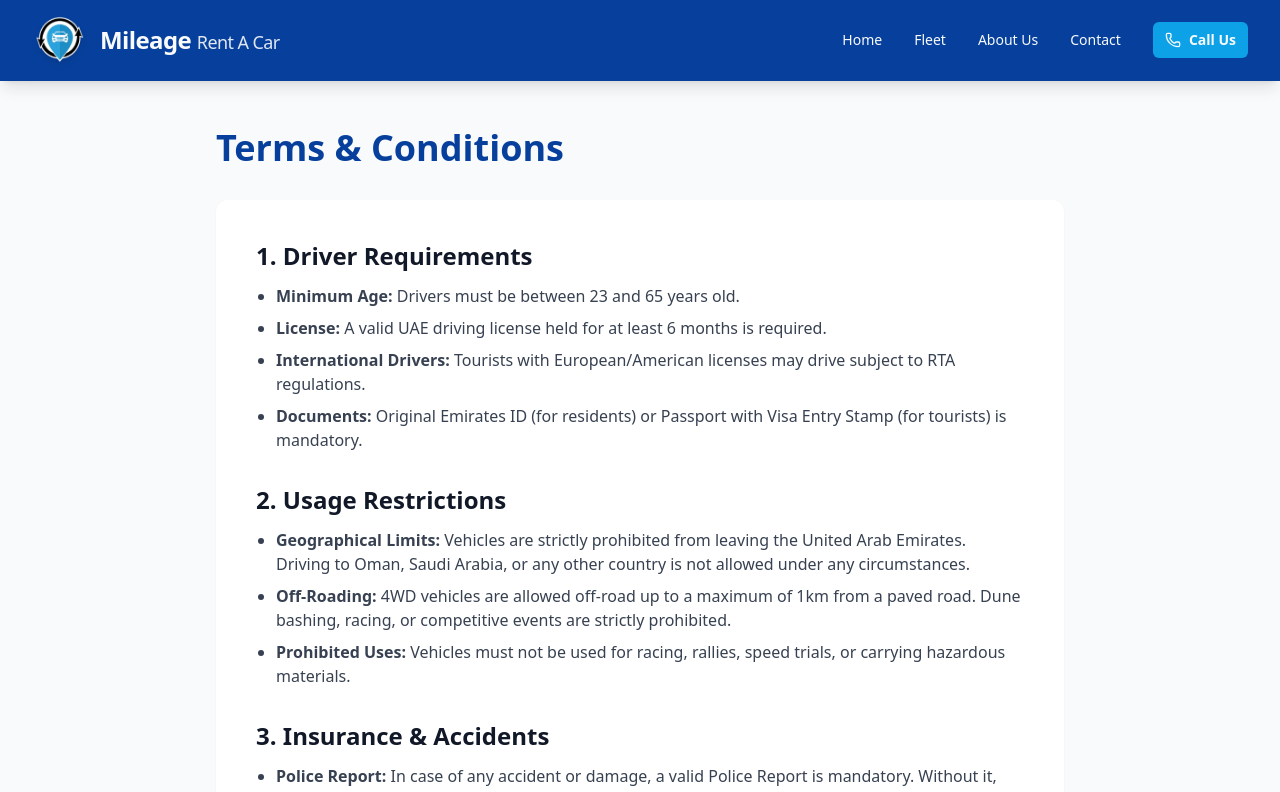
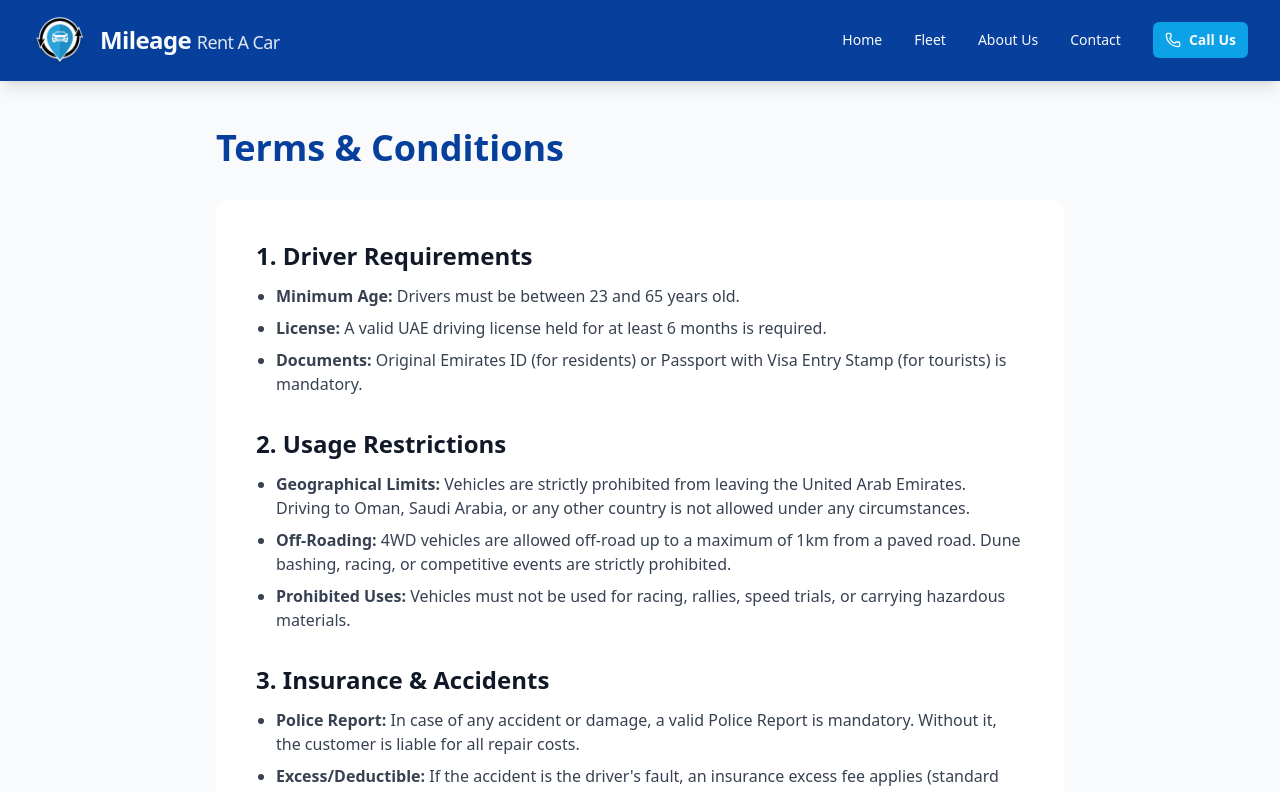
Before and after one commit to anjum613/mileage, a Next.js app: page /terms in a window 1280 px wide. Shown: the top 792 px of the page. Built offline with nearby package versions, Linux system fonts and the light colour scheme.

Commit message:
fix: replace html anchor tags with Next.js Link component for internal navigation

```diff
--- a/src/app/terms/page.tsx
+++ b/src/app/terms/page.tsx
@@ -18,7 +18,6 @@ export default function TermsPage() {
             <ul className="list-disc pl-5 space-y-2">
               <li><strong>Minimum Age:</strong> Drivers must be between 23 and 65 years old.</li>
               <li><strong>License:</strong> A valid UAE driving license held for at least 6 months is required.</li>
-              <li><strong>International Drivers:</strong> Tourists with European/American licenses may drive subject to RTA regulations.</li>
               <li><strong>Documents:</strong> Original Emirates ID (for residents) or Passport with Visa Entry Stamp (for tourists) is mandatory.</li>
             </ul>
           </section>
```
